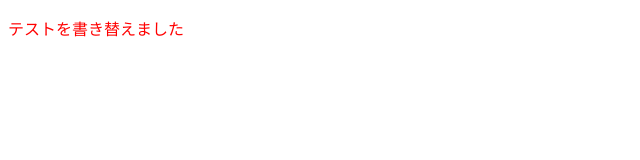
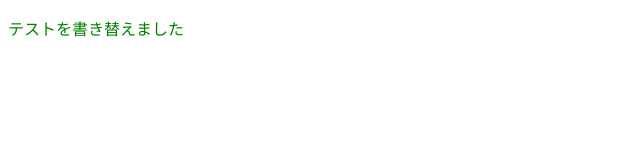
Before and after one commit to Heiro643/2025-5-12-test1, a plain HTML site: page index.html in a window 1280 px wide. Shown: the whole page, without its empty margins (0-640 px from the left). Drawn offline with Linux system fonts and the light colour scheme.

```diff
--- a/index.html
+++ b/index.html
@@ -5,6 +5,6 @@
     <title>タイトル</title>
   </head>
       <body>
-        <p style="color:red">テストを書き替えました</p>
+        <p style="color:green">テストを書き替えました</p>
       </body>
   </html>
```
